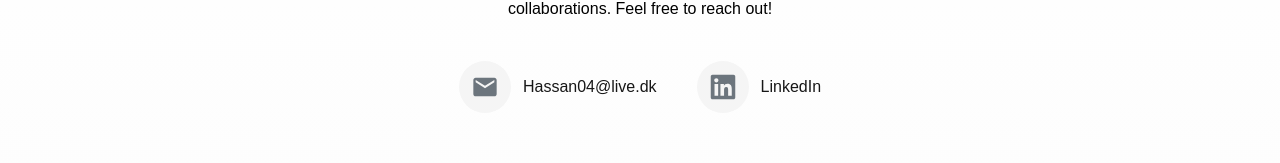
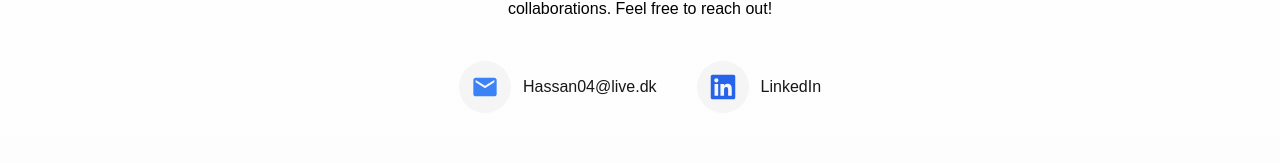
Before and after one commit to weasy1as/weasy1as.github.io, a Next.js app: page / in a window 1280 px wide. Shown: the part 3367-3530 px from the top of the page. Built offline with nearby package versions, Linux system fonts and the light colour scheme.

Commit message:
updated icon colors

```diff
--- a/src/components/Contact.tsx
+++ b/src/components/Contact.tsx
@@ -30,7 +30,7 @@ const Contact = () => {
           <div className="p-3 rounded-full bg-muted group-hover:bg-accent/10 transition-all">
             <MdEmail
               size={28}
-              className="text-accent group-hover:scale-110 transition-transform"
+              className="text-accent group-hover:scale-110 transition-transform text-blue-500"
             />
           </div>
           <span className="text-base font-medium text-primary group-hover:text-accent transition-colors">
@@ -48,7 +48,7 @@ const Contact = () => {
           <div className="p-3 rounded-full bg-muted group-hover:bg-accent/10 transition-all">
             <FaLinkedin
               size={28}
-              className="text-accent group-hover:scale-110 transition-transform"
+              className="text-blue-600 group-hover:scale-110 transition-transform"
             />
           </div>
           <span className="text-base font-medium text-primary group-hover:text-accent transition-colors">
```
